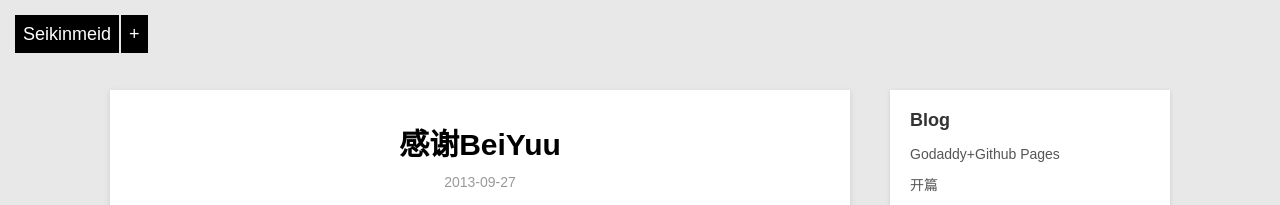
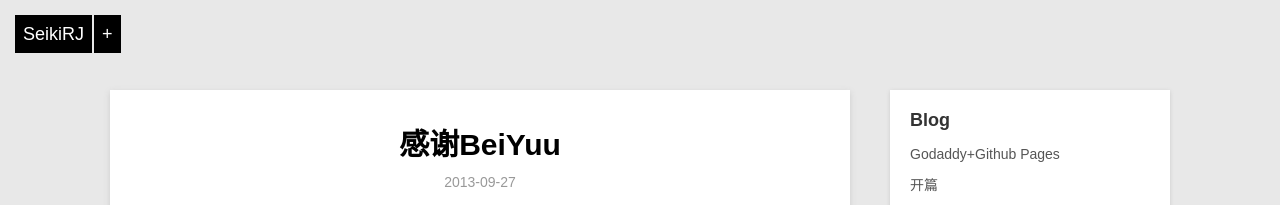
Before and after one commit to SeikiRJ/SeikiRJ.github.io, a Jekyll site: the page built from _posts/project/2013-09-27-thanks-beiyuu.md, in a window 1280 px wide. Shown: the top 205 px of the page. Built offline with Jekyll 4.4.1, drawn with Linux system fonts in a browser that asks for light colours.

Commit message:
modified:   _layouts/default.html 	deleted:    _site/CNAME

```diff
--- a/_layouts/default.html
+++ b/_layouts/default.html
@@ -2,12 +2,12 @@
 <html>
 <head>
     <!--
-    *Author:      Seikinmeid	source code from BeiYuu
+    *Author:      SeikiRJ	source code from BeiYuu
     -->
     <meta charset="utf-8" />
     <title>{% if page.title %}{{ page.title }} | {% endif %}{{ site.title }}</title>
-    <meta name="author" content="Seikinmeid" />
-    <meta name="description" content="Seikinmeid's Blog" />
+    <meta name="author" content="SeikiRJ" />
+    <meta name="description" content="SeikiRJ's Blog" />
     <meta name="viewport" content="width=device-width, initial-scale=1.0, minimum-scale=1.0">
     <link rel="stylesheet" href="/css/default.css" type="text/css" />
     <link rel="shortcut icon" href="/favicon.ico" type="image/x-icon" />
@@ -18,7 +18,7 @@
 
     <div class="home-menu">
         <div class="home-icon-con">
-            <a class="home-menu-icon" href="/">Seikinmeid</a>
+            <a class="home-menu-icon" href="/">SeikiRJ</a>
             <a class="home-follow" href="#" title="Contact Me">+</a>
         </div>
         <div class="home-contact">
```
Also changed, not shown: 1 other file.
